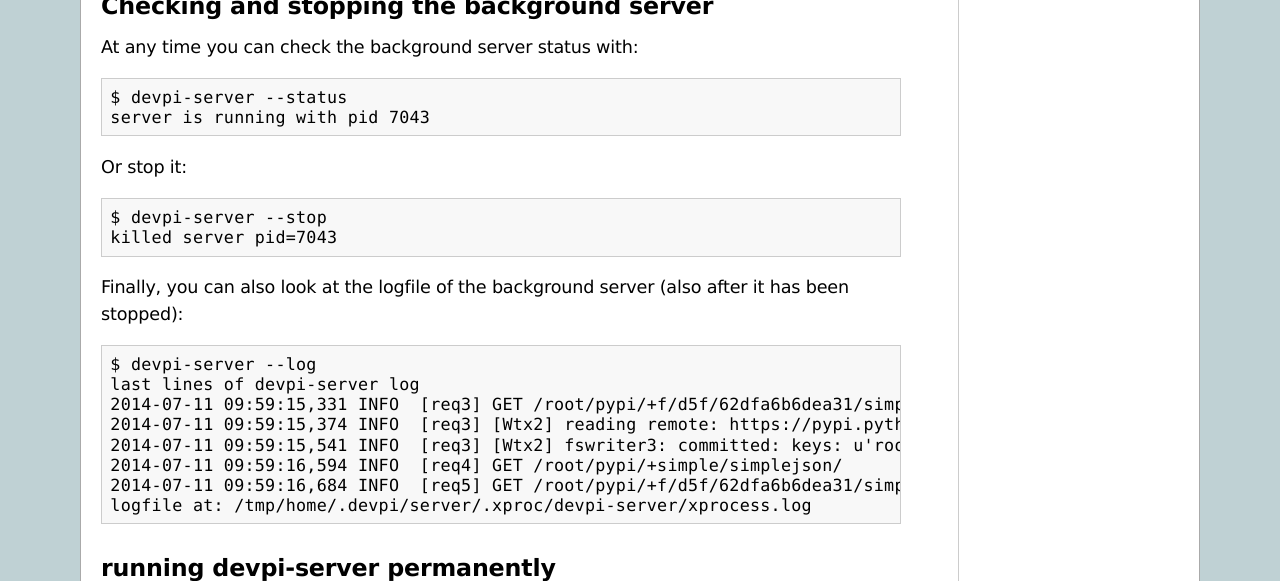
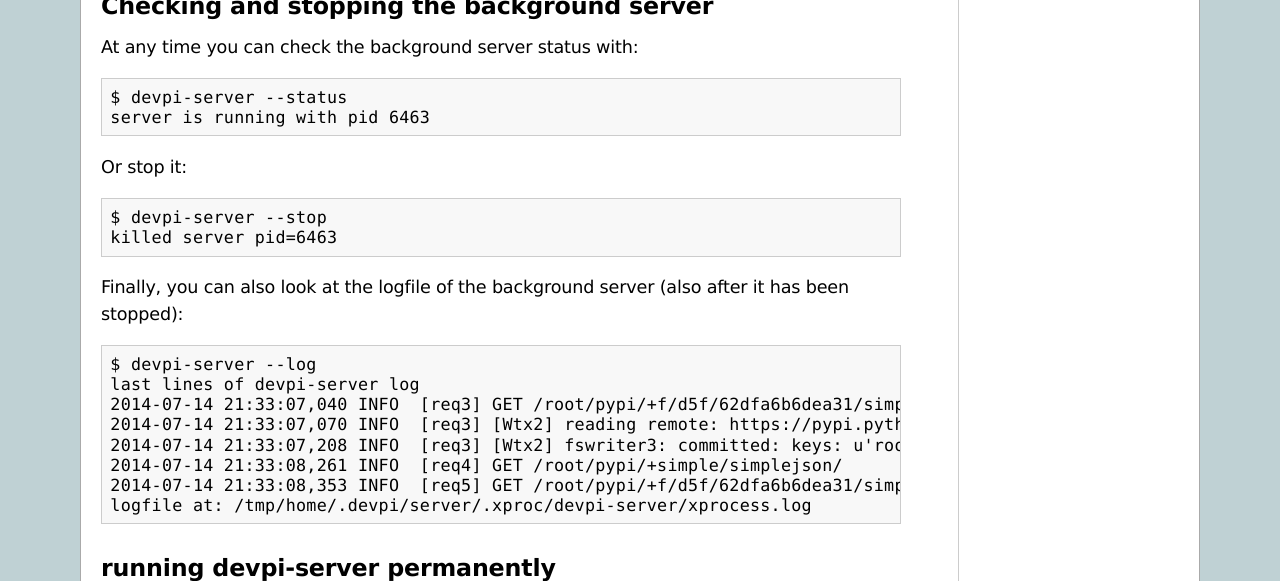
Before and after one commit to devpi/devpi, a Sphinx documentation site: the page built from doc/quickstart-pypimirror.rst, in a window 1280 px wide and 900 px high, scrolled down 2639 px. Shown: the part 173-754 px from the top of the window. Built offline with Sphinx 7.4.7, drawn with Linux system fonts in a browser that asks for light colours; some of the changed text lies outside the part shown.

```diff
--- a/doc/quickstart-pypimirror.rst
+++ b/doc/quickstart-pypimirror.rst
@@ -33,15 +33,15 @@ start background devpi-server process
 To start ``devpi-server`` in the background issue::
 
     $ devpi-server --start
-    2014-07-11 09:59:09,421 INFO  NOCTX DB: Creating schema
-    2014-07-11 09:59:09,471 INFO  [Wtx-1] setting password for user u'root'
-    2014-07-11 09:59:09,471 INFO  [Wtx-1] created user u'root' with email None
-    2014-07-11 09:59:09,472 INFO  [Wtx-1] created root user
-    2014-07-11 09:59:09,472 INFO  [Wtx-1] created root/pypi index
-    2014-07-11 09:59:09,486 INFO  [Wtx-1] fswriter0: committed: keys: u'.config',u'root/.config'
+    2014-07-14 21:32:59,905 INFO  NOCTX DB: Creating schema
+    2014-07-14 21:32:59,973 INFO  [Wtx-1] setting password for user u'root'
+    2014-07-14 21:32:59,973 INFO  [Wtx-1] created user u'root' with email None
+    2014-07-14 21:32:59,973 INFO  [Wtx-1] created root user
+    2014-07-14 21:32:59,973 INFO  [Wtx-1] created root/pypi index
+    2014-07-14 21:32:59,988 INFO  [Wtx-1] fswriter0: committed: keys: u'.config',u'root/.config'
     starting background devpi-server at http://localhost:3141
-    /tmp/home/.devpi/server/.xproc/devpi-server$ /home/hpk/venv/0/bin/python /home/hpk/venv/0/bin/devpi-server
-    process u'devpi-server' started pid=7043
+    /tmp/home/.devpi/server/.xproc/devpi-server$ /home/hpk/venv/0/bin/devpi-server
+    process u'devpi-server' started pid=6463
     devpi-server process startup detected
     logfile is at /tmp/home/.devpi/server/.xproc/devpi-server/xprocess.log
 
@@ -144,23 +144,23 @@ Checking and stopping the background server
 At any time you can check the background server status with::
 
     $ devpi-server --status
-    server is running with pid 7043
+    server is running with pid 6463
 
 Or stop it::
 
     $ devpi-server --stop
-    killed server pid=7043
+    killed server pid=6463
 
 Finally, you can also look at the logfile of the background server
 (also after it has been stopped)::
 
     $ devpi-server --log
     last lines of devpi-server log
-    2014-07-11 09:59:15,331 INFO  [req3] GET /root/pypi/+f/d5f/62dfa6b6dea31/simplejson-3.5.3.tar.gz
-    2014-07-11 09:59:15,374 INFO  [req3] [Wtx2] reading remote: https://pypi.python.org/packages/source/s/simplejson/simplejson-3.5.3.tar.gz, target root/pypi/+f/d5f/62dfa6b6dea31/simplejson-3.5.3.tar.gz
-    2014-07-11 09:59:15,541 INFO  [req3] [Wtx2] fswriter3: committed: keys: u'root/pypi/+f/d5f/62dfa6b6dea31/simplejson-3.5.3.tar.gz', files_commit: +files/root/pypi/+f/d5f/62dfa6b6dea31/simplejson-3.5.3.tar.gz
-    2014-07-11 09:59:16,594 INFO  [req4] GET /root/pypi/+simple/simplejson/
-    2014-07-11 09:59:16,684 INFO  [req5] GET /root/pypi/+f/d5f/62dfa6b6dea31/simplejson-3.5.3.tar.gz
+    2014-07-14 21:33:07,040 INFO  [req3] GET /root/pypi/+f/d5f/62dfa6b6dea31/simplejson-3.5.3.tar.gz
+    2014-07-14 21:33:07,070 INFO  [req3] [Wtx2] reading remote: https://pypi.python.org/packages/source/s/simplejson/simplejson-3.5.3.tar.gz, target root/pypi/+f/d5f/62dfa6b6dea31/simplejson-3.5.3.tar.gz
+    2014-07-14 21:33:07,208 INFO  [req3] [Wtx2] fswriter3: committed: keys: u'root/pypi/+f/d5f/62dfa6b6dea31/simplejson-3.5.3.tar.gz', files_commit: +files/root/pypi/+f/d5f/62dfa6b6dea31/simplejson-3.5.3.tar.gz
+    2014-07-14 21:33:08,261 INFO  [req4] GET /root/pypi/+simple/simplejson/
+    2014-07-14 21:33:08,353 INFO  [req5] GET /root/pypi/+f/d5f/62dfa6b6dea31/simplejson-3.5.3.tar.gz
     logfile at: /tmp/home/.devpi/server/.xproc/devpi-server/xprocess.log
 
 running devpi-server permanently
```
Also changed, not shown: other parts of doc/quickstart-pypimirror.rst (+2 -2 lines), doc/quickstart-releaseprocess.rst (+34 -34 lines), doc/quickstart-server.rst (+17 -16 lines), doc/userman/devpi_packages.rst (+27 -27 lines), 2 other files.
